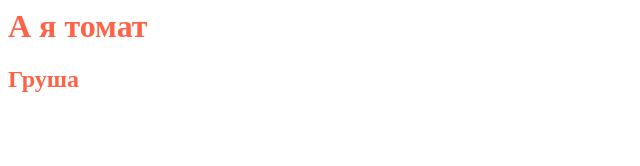
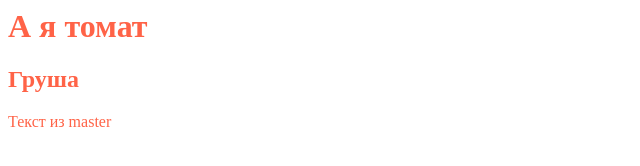
Before and after one commit to al430/trpo_5, a plain HTML site: page index.html in a window 1280 px wide. Shown: the whole page, without its empty margins (0-640 px from the left). Drawn offline with Linux system fonts and the light colour scheme.

Commit message:
Change in master 5

```diff
--- a/index.html
+++ b/index.html
@@ -1,2 +1,3 @@
 <html><head><title>О себе</title><link rel=stylesheet href=style.css></head><body><h1>А я томат</h1></body></html>
 <h2>Груша</h2>
+Текст из master
```
